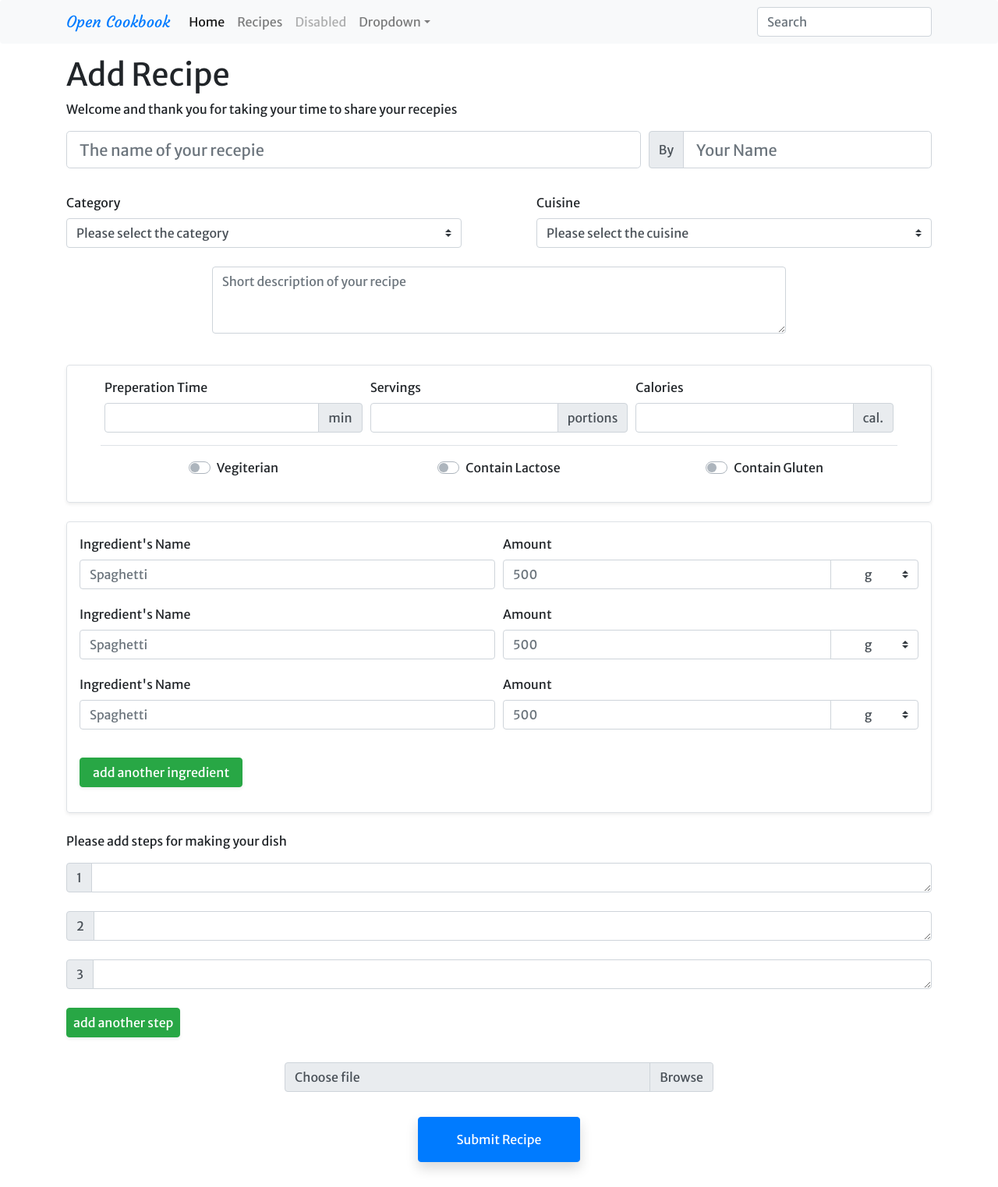
After one commit to pawodyk/CI_MilestoneProject3, a Flask app: template templates/add_recepie.html in a window 1280 px wide. The commit adds this page. Shown: the whole page at 78% size. Run offline with Flask 2, Linux system fonts and the light colour scheme; the template is opened without the code that fills it, so the values that code supplies are empty; some libraries are stand-ins or nearby versions.

Commit message:
added form for the users to upload their recepies, form is functional but the number of steps and ingredients are temporarlly hardcoded

```diff
--- a/static/css/myStyles.css
+++ b/static/css/myStyles.css
@@ -25,6 +25,22 @@ body {
     height: 100px;
 }
 
+.switch {
+    display: flex;
+    justify-content: flex-start;
+}
+
+/* Small devices (landscape phones, 576px and up) */
+@media (min-width: 576px) {
+    .switch {
+        justify-content: center;
+    }
+}
+
+/* Medium devices (tablets, 768px and up) */
+@media (min-width: 768px) { }
+
+/* Large devices (desktops, 992px and up) */
 @media (min-width: 992px) {
     .pt-lg-10 {
         padding-top: 10em !important;
@@ -40,3 +56,6 @@ body {
     }
 
 }
+
+/* Extra large devices (large desktops, 1200px and up) */
+@media (min-width: 1200px) { }
--- /dev/null
+++ b/templates/add_recepie.html
@@ -0,0 +1,240 @@
+{% extends 'base.html' %} {% block content %}
+
+
+<div class="container my-3">
+  <h1>Add Recipe</h1>
+  <p>Welcome and thank you for taking your time to share your recepies</p>
+  <form method="POST" action="{{ url_for('post_recipe') }}">
+    <div class="form-row mb-3">
+      <div class="col-12 col-sm-8 mb-3">
+        <input type="text" class="form-control form-control-lg" id="recipe_name" name="name" placeholder="The name of your recepie" required>
+      </div>
+      <div class="col-12 col-sm-4 mb-3">
+        <div class="input-group">
+          <div class="input-group-prepend">
+            <span class="input-group-text" id="addon-wrapping">By</span>
+          </div>
+          <input type="text" class="form-control form-control-lg" id="recipe_author" name="author" placeholder="Your Name" required>
+        </div>
+      </div>
+    </div>
+
+    <div class="form-row mb-4">
+      <div class="col-6 pr-md-5">
+        <label for="">Category</label>
+        <select id="recipe_category" name="category" class="custom-select" required>
+            <option disabled selected>Please select the category</option>
+            <option value="5cf90c261c9d4400000393d0">Dessert</option>
+            <option value="5cf90c371c9d4400000393d1">Main</option>
+            <option value="5cf90c481c9d4400000393d2">Starter</option>
+          </select>
+      </div>
+      <div class="col-6 pl-md-5">
+        <label for="">Cuisine</label>
+        <select id="recipe_cuisine" name="cuisine" class="custom-select" required>
+              <option disabled selected>Please select the cuisine</option>
+              <option value="5cf903ef1c9d440000a2c8d9">Italian</option>
+              <option value="5cfd24a51c9d4400007a647d">Chinese</option>
+            </select>
+      </div>
+    </div>
+    <div class="form-row mb-4">
+      <div class="col-12 col-md-8 offset-md-2 mb-3">
+        <textarea class="form-control" id="recipe_desc" name="description" rows="3" placeholder="Short description of your recipe"></textarea>
+      </div>
+    </div>
+
+
+    <div class="border mb-4 p-3 px-lg-5 rounded shadow-sm">
+      <div class="form-row border-bottom">
+        <div class="col-12 col-sm-4 form-group">
+          <label for="recipe_prep_time">Preperation Time</label>
+          <div class="input-group">
+            <input type="text" class="form-control" id="recipe_prep_time" name="prep_time" placeholder="" required>
+            <div class="input-group-append">
+              <span class="input-group-text">min</span>
+            </div>
+          </div>
+        </div>
+        <div class="col-12 col-sm-4 form-group">
+          <label for="recipe_servings">Servings</label>
+          <div class="input-group">
+            <input type="text" class="form-control" id="recipe_servings" name="servings" placeholder="" required>
+            <div class="input-group-append">
+              <span class="input-group-text">portions</span>
+            </div>
+          </div>
+        </div>
+        <div class="col-12 col-sm-4 form-group">
+          <label for="">Calories</label>
+          <div class="input-group">
+            <input type="text" class="form-control" id="recipe_calories" name="calories" placeholder="" required>
+            <div class="input-group-append">
+              <span class="input-group-text">cal.</span>
+            </div>
+          </div>
+        </div>
+      </div>
+      <div class="form-row my-3">
+        <div class="col-12 col-sm-4 switch">
+          <div class="custom-control custom-switch">
+            <input type="checkbox" class="custom-control-input" id="recipe_vegi" name="is_vegiterian" value="True">
+            <label class="custom-control-label" for="recipe_vegi">Vegiterian</label>
+          </div>
+        </div>
+        <div class="col-12 col-sm-4 switch">
+          <div class="custom-control custom-switch">
+            <input type="checkbox" class="custom-control-input" id="recipe_lact" name="has_lactose" value="True">
+            <label class="custom-control-label" for="recipe_lact">Contain Lactose</label>
+          </div>
+        </div>
+        <div class="col-12 col-sm-4 switch">
+          <div class="custom-control custom-switch">
+            <input type="checkbox" class="custom-control-input" id="recipe_glut" name="has_gluten" value="True">
+            <label class="custom-control-label" for="recipe_glut">Contain Gluten</label>
+          </div>
+        </div>
+      </div>
+    </div>
+
+    <div class="border mb-4 p-3 rounded shadow-sm">
+      <div class="form-row mb-1">
+        <div class="col-12 col-sm-6 form-group">
+          <label for="ingredient0_name">Ingredient<span class="d-none d-sm-inline">'s Name</span></label>
+          <input type="text" class="form-control" id="ingredient0_name" name="ingredient0_name" placeholder="Spaghetti">
+        </div>
+        <div class="col-12 col-sm-6 form-group">
+          <label class="d-none d-sm-block" for="ingredient0_amount">Amount</label>
+          <div class="input-group">
+            <input type="number" class="form-control" aria-label="Text input with dropdown button" id="ingredient0_amount" name="ingredient0_amount" placeholder="500">
+            <div class="input-group-append">
+              <select class="custom-select btn" name="ingredient0_unit" id="ingredient0_unit">
+                  <option>g</option>
+                  <option>mg</option>
+                  <option>kg</option>
+                  <option>ml</option>
+                  <option>l</option>
+                  <option>t. spoon</option>
+                  <option>tb. spoon</option>
+                  <option>glass</option>
+            </select>
+            </div>
+          </div>
+        </div>
+      </div>
+
+      <div class="form-row mb-1">
+        <div class="col-12 col-sm-6 form-group">
+          <label for="ingredient1_name">Ingredient<span class="d-none d-sm-inline">'s Name</span></label>
+          <input type="text" class="form-control" id="ingredient1_name" name="ingredient1_name" placeholder="Spaghetti">
+        </div>
+        <div class="col-12 col-sm-6 form-group">
+          <label class="d-none d-sm-block" for="ingredient1_amount">Amount</label>
+          <div class="input-group">
+            <input type="number" class="form-control" aria-label="Text input with dropdown button" id="ingredient1_amount" name="ingredient1_amount" placeholder="500">
+            <div class="input-group-append">
+              <select class="custom-select btn" name="ingredient1_unit" id="ingredient1_unit">
+                  <option>g</option>
+                  <option>mg</option>
+                  <option>kg</option>
+                  <option>ml</option>
+                  <option>l</option>
+                  <option>t. spoon</option>
+                  <option>tb. spoon</option>
+                  <option>glass</option>
+            </select>
+            </div>
+          </div>
+        </div>
+      </div>
+
+      <div class="form-row mb-1">
+        <div class="col-12 col-sm-6 form-group">
+          <label for="ingredient2_name">Ingredient<span class="d-none d-sm-inline">'s Name</span></label>
+          <input type="text" class="form-control" id="ingredient2_name" name="ingredient2_name" placeholder="Spaghetti">
+        </div>
+        <div class="col-12 col-sm-6 form-group">
+          <label class="d-none d-sm-block" for="ingredient2_amount">Amount</label>
+          <div class="input-group">
+            <input type="number" class="form-control" aria-label="Text input with dropdown button" id="ingredient2_amount" name="ingredient2_amount" placeholder="500">
+            <div class="input-group-append">
+              <select class="custom-select btn" name="ingredient2_unit" id="ingredient2_unit">
+                  <option>g</option>
+                  <option>mg</option>
+                  <option>kg</option>
+                  <option>ml</option>
+                  <option>l</option>
+                  <option>t. spoon</option>
+                  <option>tb. spoon</option>
+                  <option>glass</option>
+            </select>
+            </div>
+          </div>
+        </div>
+      </div>
+
+      <div class="form-row">
+        <div class="col-12 my-3 ">
+          <button class="btn btn-success px-3 shadow-sm" id="btn-add-ingredient" type="button">add another ingredient</button>
+        </div>
+      </div>
+    </div>
+
+
+    <p>Please add steps for making your dish</p>
+
+    <div class="form-row">
+      <div class="col-12 mb-2">
+        <div class="input-group form-group">
+          <div class="input-group-prepend">
+            <label for="recipe_step_1" class="input-group-text">1</label>
+          </div>
+          <textarea class="form-control" id="recipe_step_1" name="recipe_step_1" rows="1"></textarea>
+        </div>
+      </div>
+    </div>
+
+    <div class="form-row">
+      <div class="col-12 mb-2">
+        <div class="input-group form-group">
+          <div class="input-group-prepend">
+            <label for="recipe_step_2" class="input-group-text">2</label>
+          </div>
+          <textarea class="form-control" id="recipe_step_2" name="recipe_step_2" rows="1"></textarea>
+        </div>
+      </div>
+    </div>
+    <div class="form-row">
+      <div class="col-12 mb-2">
+        <div class="input-group form-group">
+          <div class="input-group-prepend">
+            <label for="recipe_step_3" class="input-group-text">3</label>
+          </div>
+          <textarea class="form-control" id="recipe_step_3" name="recipe_step_3" rows="1"></textarea>
+        </div>
+      </div>
+    </div>
+
+    <div class="form-row">
+      <div class="col-12 mb-3">
+        <button class="btn btn-success px-2 shadow-sm" id="btn-add-step" type="button">add another step</button>
+      </div>
+    </div>
+
+    <div class="form-row">
+      <div class="col-12 col-md-6 offset-md-3 input-group py-3">
+        <div class="custom-file">
+          <input type="file" class="custom-file-input" id="customFile" disabled>
+          <label class="custom-file-label" for="customFile">Choose file</label>
+        </div>
+      </div>
+    </div>
+
+    <div class="form-row">
+      <button class="btn btn-primary my-3 py-3 px-sm-5 mx-auto shadow" type="submit">Submit Recipe</button>
+    </div>
+
+  </form>
+</div>
+
+{% endblock%}
--- a/templates/recipes.html
+++ b/templates/recipes.html
@@ -17,7 +17,7 @@
           <div class="card-img-overlay overflow-auto align-items-start flex-column h-100 rounded">
             <div class="bg-darkglass p-2 text-wrap mb-auto ">
               <h2 class="card-title font-weight-bold">{{recipe.name}}</h2>
-            <h3 class="card-text">by&nbsp;<span class="text-capitalize font-italic">{{ recipe.author.name }}</span></h3>
+              <h3 class="card-text">by&nbsp;<span class="text-capitalize font-italic">{{ recipe.author }}</span></h3>
               <p class="card-text">{{ recipe.description }}</p>
             </div>
           </div>
@@ -28,7 +28,7 @@
     {% endfor %}
 
     <div class="d-flex justify-content-end w-100 mx-2">
-      <button type="button" class="btn btn-success px-3">Add Recipe + </button>
+      <a class="btn btn-success px-3" href="{{ url_for('add_recipe') }}">Add Recipe + </a>
     </div>
   </div>
 </div>
```
Also changed, not shown: run.py (+71 -17 lines), templates/recipe.html (+7 -5 lines), templates/base.html (indentation only). Lines whose indentation alone changed are shown as unchanged.
